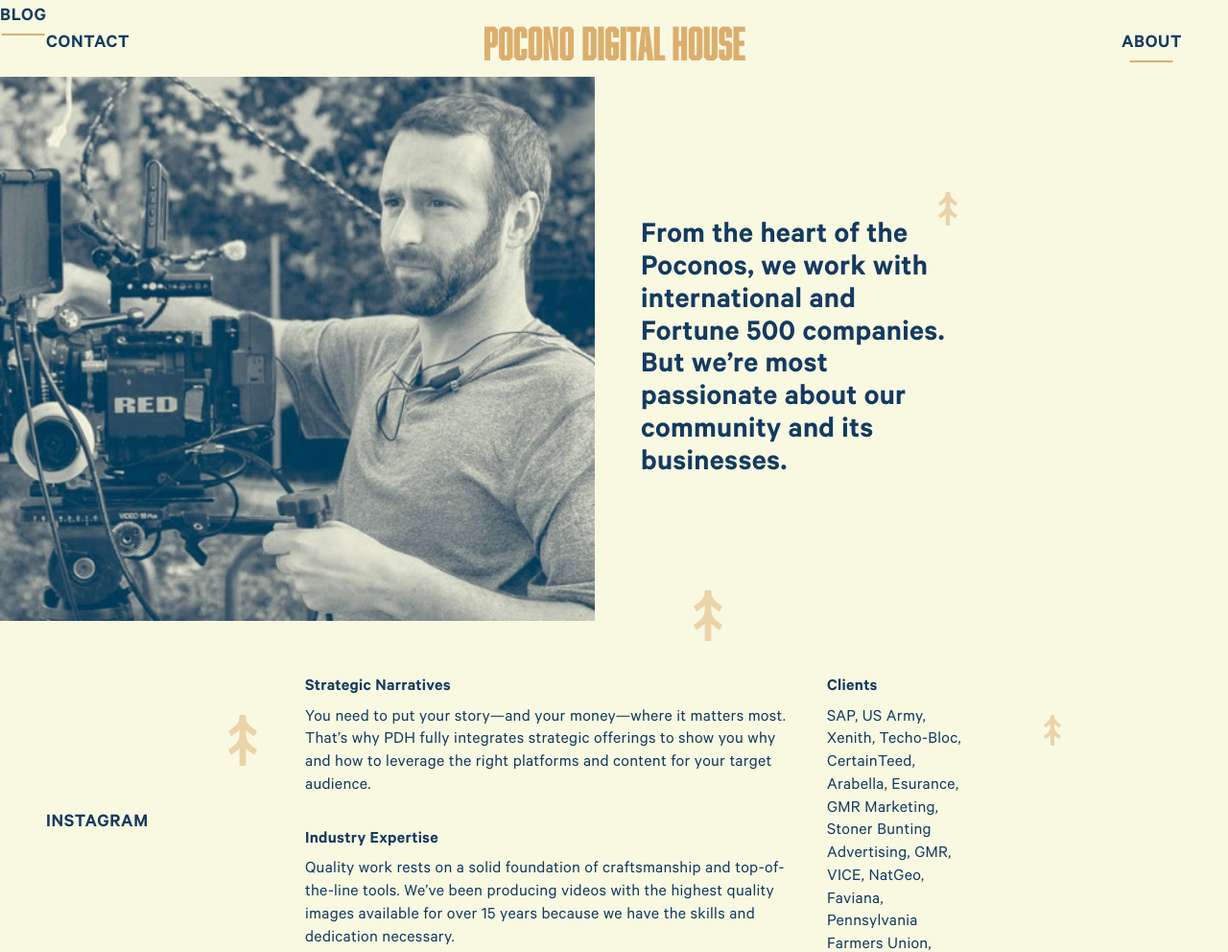
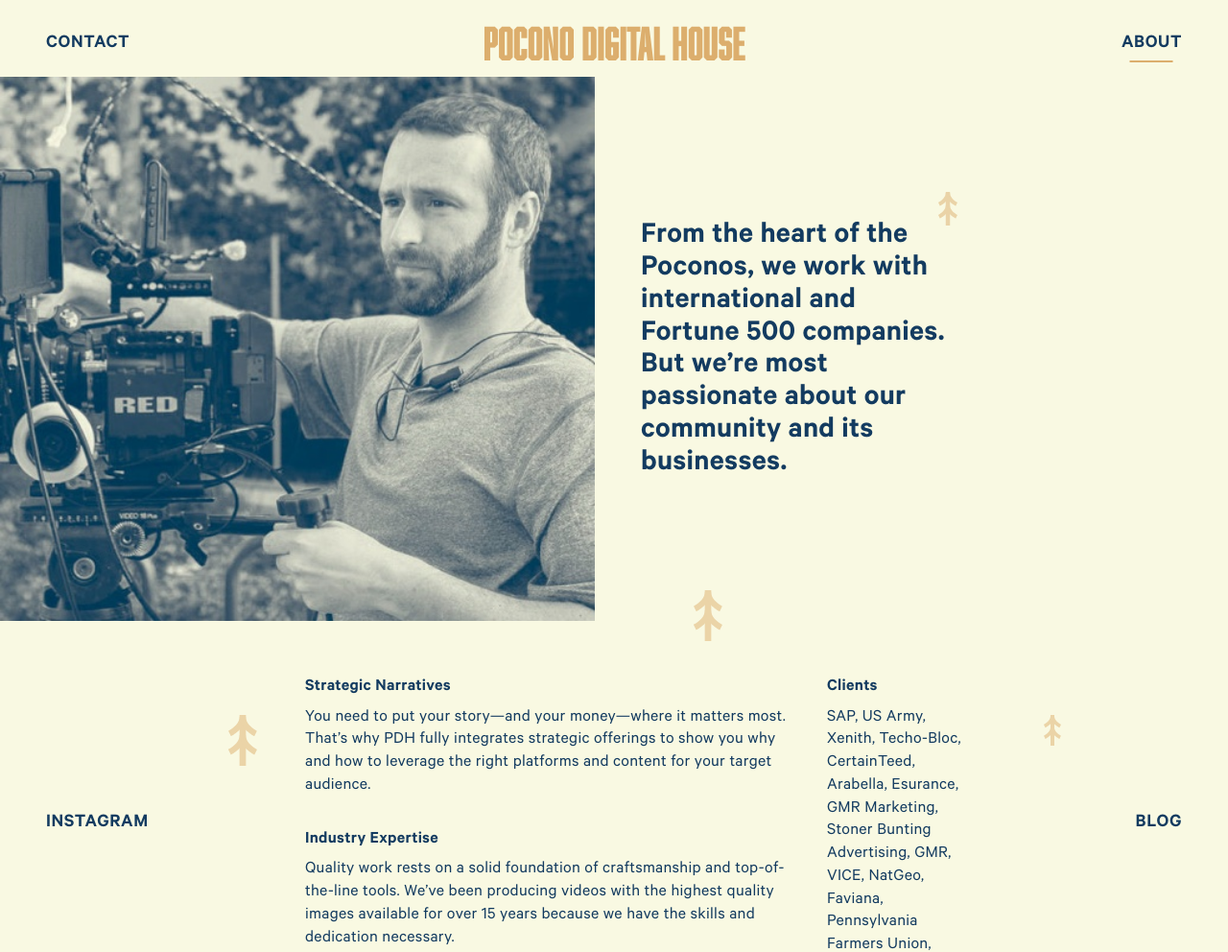
Before and after one commit to poconodigitalhouse/poconodigitalhouse.github.io, a Jekyll site: the page built from about.html, in a window 1280 px wide. Shown: the top 992 px of the page at 96% size. Built offline with Jekyll 4.4.1, drawn with Linux system fonts in a browser that asks for light colours.

Commit message:
Update nav.html

```diff
--- a/_includes/nav.html
+++ b/_includes/nav.html
@@ -30,7 +30,7 @@
       <span>instagram</span>
     </a>
     <a
-      class="nav__item nav__item--work"
+      class="nav__item nav__item--blog"
       href="https://vimeo.com/PoconoDigitalHouse" target="_blank"
     >
       <span>blog</span>
```
